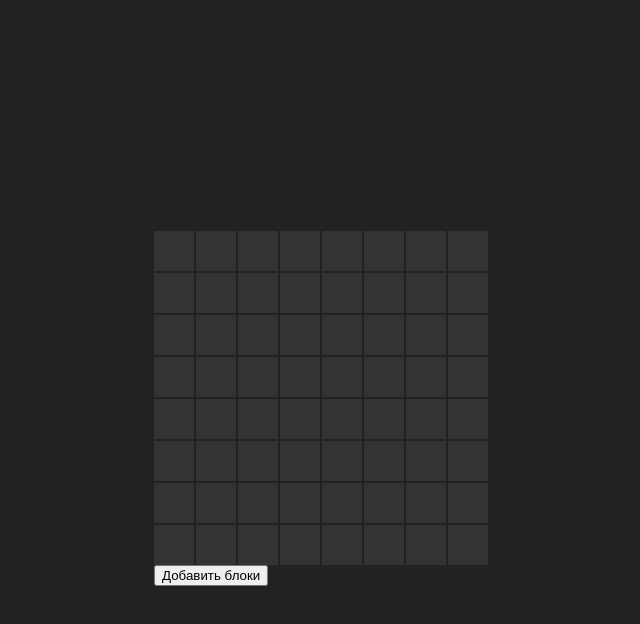
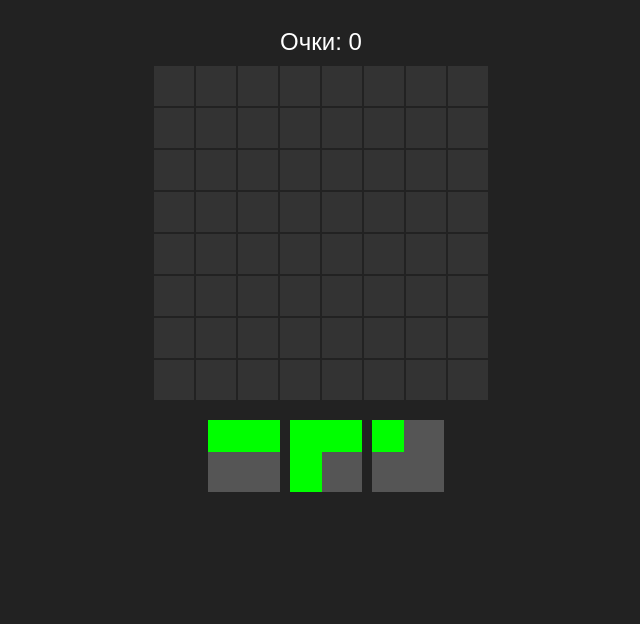
Before and after one commit to FernadezTain/FernieX-G, a plain HTML site: page index.html in a window 1280 px wide. Shown: the whole page, without its empty margins (319-959 px from the left). Drawn offline with Linux system fonts and the light colour scheme.

Commit message:
Update index.html

```diff
--- a/index.html
+++ b/index.html
@@ -2,22 +2,27 @@
 <html lang="ru">
 <head>
 <meta charset="UTF-8">
-<title>Mini Tetris 8x8</title>
+<title>Mini Tetris 8x8 - Очки</title>
 <style>
   body {
     display: flex;
-    justify-content: center;
+    flex-direction: column;
     align-items: center;
-    height: 100vh;
     background: #222;
     color: #fff;
     font-family: sans-serif;
+    padding-top: 20px;
+  }
+  #score {
+    font-size: 24px;
+    margin-bottom: 10px;
   }
   #game {
     display: grid;
     grid-template-columns: repeat(8, 40px);
     grid-template-rows: repeat(8, 40px);
     gap: 2px;
+    margin-bottom: 20px;
   }
   .cell {
     width: 40px;
@@ -28,20 +33,40 @@
   .filled {
     background: #0f0;
   }
+  #blocks {
+    display: flex;
+    gap: 20px;
+    margin-bottom: 10px;
+  }
+  .block {
+    display: grid;
+    grid-template-columns: repeat(2, 30px);
+    grid-template-rows: repeat(2, 30px);
+    gap: 2px;
+    cursor: pointer;
+  }
+  .block .cell {
+    background: #555;
+  }
+  .block .filled {
+    background: #0f0;
+  }
 </style>
 </head>
 <body>
-<div>
-  <div id="game"></div>
-  <button id="next">Добавить блоки</button>
-</div>
+<div id="score">Очки: 0</div>
+<div id="game"></div>
+<div id="blocks"></div>
 
 <script>
+const width = 8;
 const game = document.getElementById('game');
-const width = 8;
+const scoreDisplay = document.getElementById('score');
 let grid = [];
+let score = 0;
+let placedCount = 0;
 
-// Инициализация сетки
+// Создаем игровое поле
 for(let i=0;i<64;i++){
   const cell = document.createElement('div');
   cell.classList.add('cell');
@@ -49,29 +74,64 @@ for(let i=0;i<64;i++){
   grid.push(cell);
 }
 
-// Примеры блоков (1x1 или 2x1)
+// Примеры блоков (до 2x2 для простоты)
 const blocks = [
-  [[1]],           // 1x1
-  [[1,1]],         // 1x2 горизонтально
-  [[1],[1]],       // 2x1 вертикально
-  [[1,1],[1,0]]    // L-образная
+  [[1]],
+  [[1,1]],
+  [[1],[1]],
+  [[1,1],[1,0]]
 ];
 
-// Функция добавления блоков снизу
-function addBlocks(){
-  let added = 0;
-  while(added < 3){
-    const block = blocks[Math.floor(Math.random()*blocks.length)];
-    const bw = block[0].length;
-    const bh = block.length;
-    const x = Math.floor(Math.random() * (width - bw + 1));
-    const y = 7 - bh + 1; // снизу
-    if(canPlace(block,x,y)){
-      placeBlock(block,x,y);
-      added++;
+let currentBlocks = [];
+
+// Генерация 3 блоков
+function generateBlocks(){
+  const blocksDiv = document.getElementById('blocks');
+  blocksDiv.innerHTML = '';
+  currentBlocks = [];
+  placedCount = 0;
+
+  for(let i=0;i<3;i++){
+    const b = blocks[Math.floor(Math.random()*blocks.length)];
+    currentBlocks.push(b);
+    const div = document.createElement('div');
+    div.classList.add('block');
+    div.dataset.index = i;
+    for(let r=0;r<2;r++){
+      for(let c=0;c<2;c++){
+        const cell = document.createElement('div');
+        cell.classList.add('cell');
+        if(b[r] && b[r][c]) cell.classList.add('filled');
+        div.appendChild(cell);
+      }
     }
+    blocksDiv.appendChild(div);
+
+    div.addEventListener('click', () => {
+      selectBlock(i);
+    });
   }
-  checkFullLines();
+}
+
+// Выбор блока
+function selectBlock(idx){
+  const block = currentBlocks[idx];
+  let x = prompt('Введите X (0-7) для верхнего левого угла блока:');
+  let y = prompt('Введите Y (0-7) для верхнего левого угла блока:');
+  x = parseInt(x); y = parseInt(y);
+  if(canPlace(block,x,y)){
+    placeBlock(block,x,y);
+    score += 10; // +10 за каждый блок
+    placedCount++;
+    checkFullLines();
+    updateScore();
+    // Если поставлено 3 блока, генерируем новые
+    if(placedCount >= 3){
+      generateBlocks();
+    }
+  } else {
+    alert('Нельзя разместить блок здесь!');
+  }
 }
 
 // Проверка возможности поставить блок
@@ -79,7 +139,10 @@ function canPlace(block,x,y){
   for(let r=0;r<block.length;r++){
     for(let c=0;c<block[0].length;c++){
       if(block[r][c]){
-        const idx = (y+r)*width + (x+c);
+        const gx = x+c;
+        const gy = y+r;
+        if(gx<0 || gx>=width || gy<0 || gy>=width) return false;
+        const idx = gy*width + gx;
         if(grid[idx].classList.contains('filled')) return false;
       }
     }
@@ -87,7 +150,7 @@ function canPlace(block,x,y){
   return true;
 }
 
-// Установка блока
+// Размещение блока
 function placeBlock(block,x,y){
   for(let r=0;r<block.length;r++){
     for(let c=0;c<block[0].length;c++){
@@ -99,7 +162,7 @@ function placeBlock(block,x,y){
   }
 }
 
-// Проверка горизонтальных и вертикальных линий
+// Проверка линий и начисление очков
 function checkFullLines(){
   let toRemove = [];
 
@@ -109,9 +172,7 @@ function checkFullLines(){
     for(let c=0;c<width;c++){
       if(!grid[r*width + c].classList.contains('filled')) full=false;
     }
-    if(full){
-      for(let c=0;c<width;c++) toRemove.push(r*width+c);
-    }
+    if(full) for(let c=0;c<width;c++) toRemove.push(r*width+c);
   }
 
   // Вертикальные
@@ -120,22 +181,29 @@ function checkFullLines(){
     for(let r=0;r<width;r++){
       if(!grid[r*width + c].classList.contains('filled')) full=false;
     }
-    if(full){
-      for(let r=0;r<width;r++) toRemove.push(r*width+c);
-    }
+    if(full) for(let r=0;r<width;r++) toRemove.push(r*width+c);
   }
 
-  // Анимация исчезновения
-  toRemove.forEach(idx => {
-    grid[idx].style.background = '#f00';
-  });
+  if(toRemove.length > 0){
+    score += 20; // +20 за заполненную линию
+    updateScore();
+  }
+
+  // Анимация удаления
+  toRemove.forEach(idx => grid[idx].style.background = '#f00');
   setTimeout(() => {
     toRemove.forEach(idx => grid[idx].classList.remove('filled'));
     toRemove.forEach(idx => grid[idx].style.background = '#333');
   }, 300);
 }
 
-document.getElementById('next').addEventListener('click', addBlocks);
+// Обновление счетчика
+function updateScore(){
+  scoreDisplay.textContent = 'Очки: ' + score;
+}
+
+// Запуск игры
+generateBlocks();
 </script>
 </body>
 </html>
```
